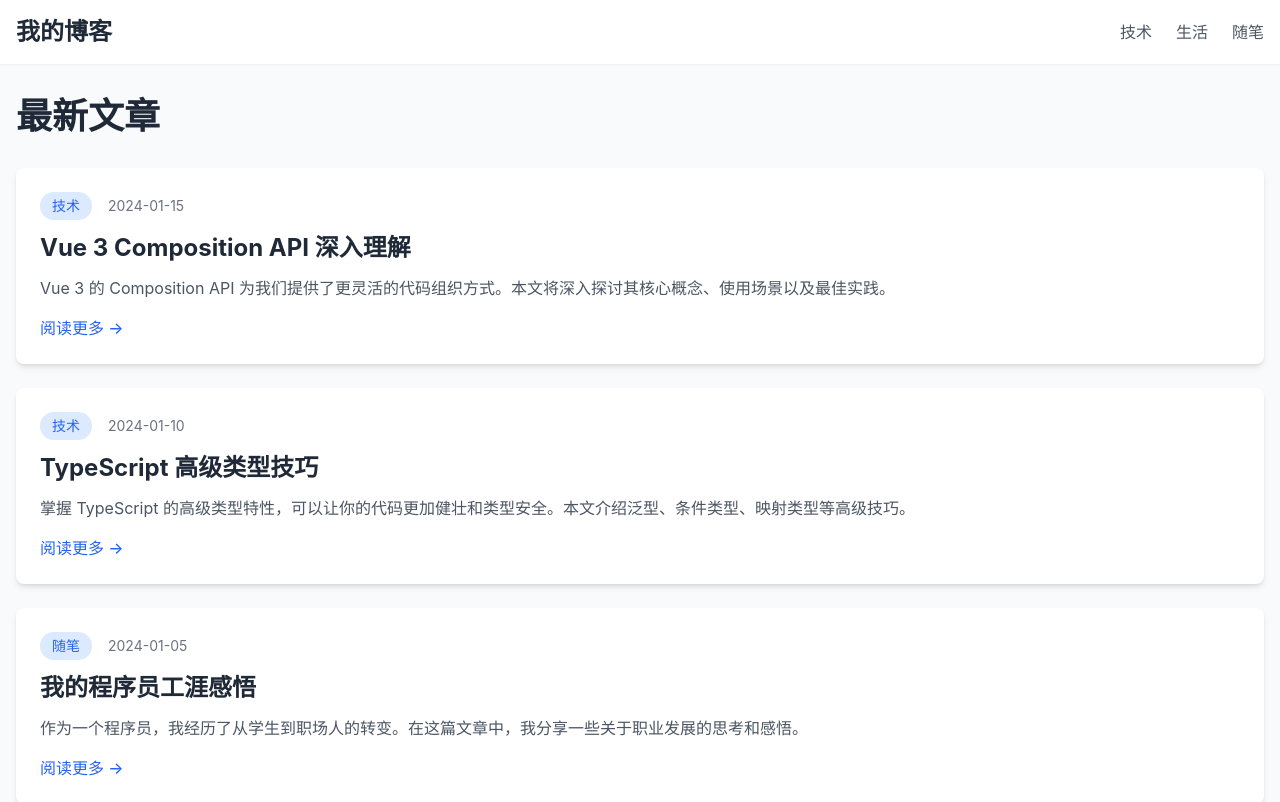
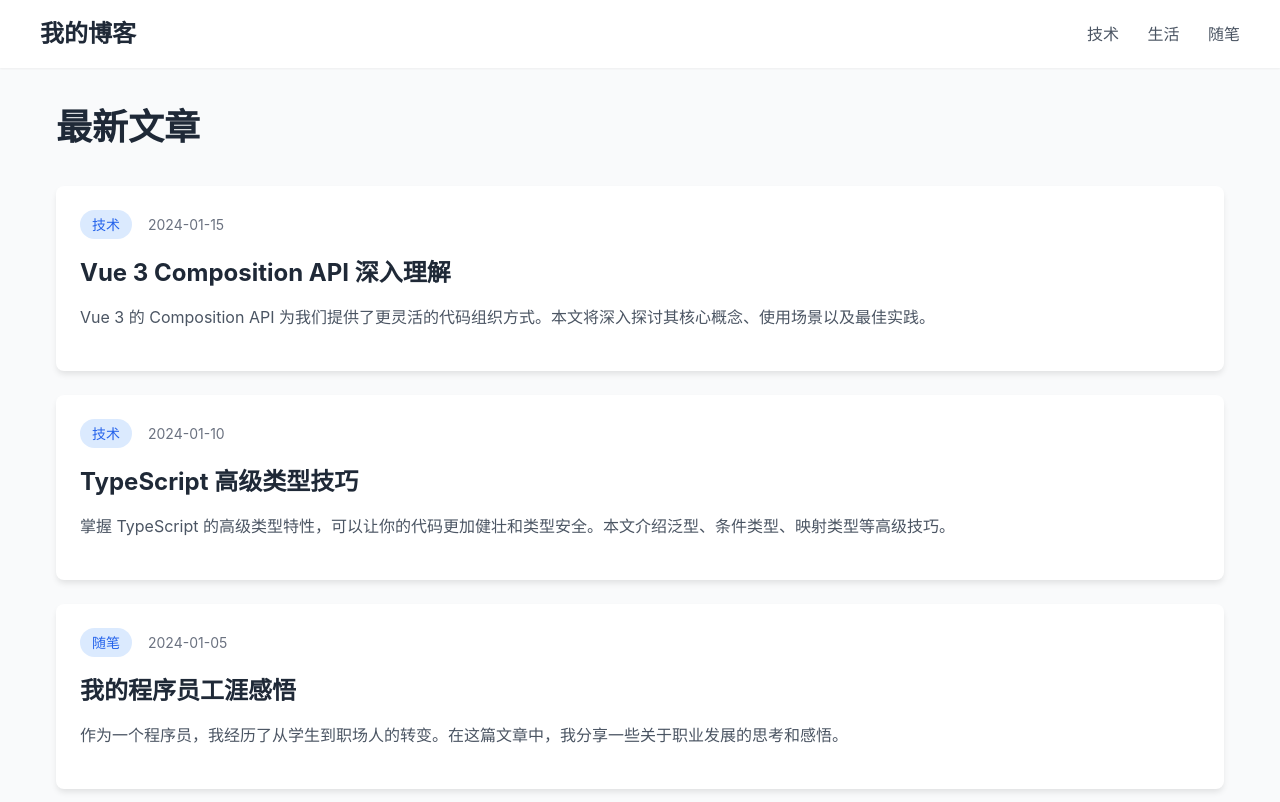
Before and after one commit to ssssmy/myblog-coze, a Vue app: page / in a window 1280 px wide. Shown: the top 802 px of the page. Built offline with nearby package versions, Linux system fonts and the light colour scheme.

Commit message:
fix: 修复页面显示问题，创建静态博客页面

```diff
--- a/index.html
+++ b/index.html
@@ -5,9 +5,147 @@
     <meta name="viewport" content="width=device-width, initial-scale=1.0" />
     <meta name="description" content="个人博客" />
     <title>我的博客</title>
+    <style>
+      * {
+        margin: 0;
+        padding: 0;
+        box-sizing: border-box;
+      }
+      body {
+        font-family: -apple-system, BlinkMacSystemFont, 'Segoe UI', 'Roboto', 'Oxygen', 'Ubuntu', 'Cantarell', sans-serif;
+        background-color: #f9fafb;
+        min-height: 100vh;
+      }
+      header {
+        background-color: white;
+        box-shadow: 0 1px 2px rgba(0,0,0,0.05);
+        padding: 1rem;
+      }
+      header .container {
+        max-width: 1200px;
+        margin: 0 auto;
+        display: flex;
+        justify-content: space-between;
+        align-items: center;
+      }
+      header h1 {
+        font-size: 24px;
+        font-weight: bold;
+        color: #1f2937;
+      }
+      header nav a {
+        color: #4b5563;
+        text-decoration: none;
+        margin-left: 24px;
+        transition: color 0.15s;
+      }
+      header nav a:hover {
+        color: #2563eb;
+      }
+      main {
+        max-width: 1200px;
+        margin: 0 auto;
+        padding: 32px 16px;
+      }
+      .post {
+        background: white;
+        border-radius: 8px;
+        box-shadow: 0 4px 6px -1px rgba(0,0,0,0.1);
+        padding: 24px;
+        margin-bottom: 24px;
+      }
+      .post h2 {
+        font-size: 24px;
+        font-weight: bold;
+        color: #1f2937;
+        margin-bottom: 12px;
+      }
+      .post .meta {
+        display: flex;
+        align-items: center;
+        gap: 16px;
+        margin-bottom: 16px;
+      }
+      .post .category {
+        background-color: #dbeafe;
+        color: #2563eb;
+        padding: 4px 12px;
+        border-radius: 9999px;
+        font-size: 14px;
+        font-weight: 500;
+      }
+      .post .date {
+        color: #6b7280;
+        font-size: 14px;
+      }
+      .post p {
+        color: #4b5563;
+        line-height: 1.75;
+        margin-bottom: 16px;
+      }
+      footer {
+        background-color: #1f2937;
+        color: white;
+        padding: 32px 16px;
+        margin-top: 64px;
+        text-align: center;
+      }
+    </style>
   </head>
   <body>
-    <div id="app"></div>
-    <script type="module" src="/src/main.ts"></script>
+    <header>
+      <div class="container">
+        <h1>我的博客</h1>
+        <nav>
+          <a href="#">技术</a>
+          <a href="#">生活</a>
+          <a href="#">随笔</a>
+        </nav>
+      </div>
+    </header>
+
+    <main>
+      <h1 style="font-size: 36px; font-weight: bold; color: #1f2937; margin-bottom: 32px;">最新文章</h1>
+
+      <article class="post">
+        <div class="meta">
+          <span class="category">技术</span>
+          <span class="date">2024-01-15</span>
+        </div>
+        <h2>Vue 3 Composition API 深入理解</h2>
+        <p>Vue 3 的 Composition API 为我们提供了更灵活的代码组织方式。本文将深入探讨其核心概念、使用场景以及最佳实践。</p>
+      </article>
+
+      <article class="post">
+        <div class="meta">
+          <span class="category">技术</span>
+          <span class="date">2024-01-10</span>
+        </div>
+        <h2>TypeScript 高级类型技巧</h2>
+        <p>掌握 TypeScript 的高级类型特性，可以让你的代码更加健壮和类型安全。本文介绍泛型、条件类型、映射类型等高级技巧。</p>
+      </article>
+
+      <article class="post">
+        <div class="meta">
+          <span class="category">随笔</span>
+          <span class="date">2024-01-05</span>
+        </div>
+        <h2>我的程序员工涯感悟</h2>
+        <p>作为一个程序员，我经历了从学生到职场人的转变。在这篇文章中，我分享一些关于职业发展的思考和感悟。</p>
+      </article>
+
+      <article class="post">
+        <div class="meta">
+          <span class="category">生活</span>
+          <span class="date">2024-01-01</span>
+        </div>
+        <h2>如何保持高效的学习状态</h2>
+        <p>在快速变化的技术领域，持续学习是必不可少的。本文分享一些我在学习过程中总结的方法和技巧。</p>
+      </article>
+    </main>
+
+    <footer>
+      <p>© 2024 我的博客. 保留所有权利.</p>
+    </footer>
   </body>
 </html>
--- a/src/main.ts
+++ b/src/main.ts
@@ -3,7 +3,13 @@ import App from './App.vue';
 import router from './router';
 import './index.css';
 
-const app = createApp(App);
+console.log('开始初始化 Vue 应用...');
 
-app.use(router);
-app.mount('#app');
+try {
+  const app = createApp(App);
+  app.use(router);
+  app.mount('#app');
+  console.log('Vue 应用已成功挂载');
+} catch (error) {
+  console.error('Vue 应用初始化失败:', error);
+}
--- /dev/null
+++ b/src/simple-test.ts
@@ -0,0 +1,10 @@
+console.log('测试脚本已加载');
+document.addEventListener('DOMContentLoaded', () => {
+  const app = document.getElementById('app');
+  if (app) {
+    app.innerHTML = '<h1 style="color: red; font-size: 48px;">这是直接设置的内容</h1>';
+    console.log('已设置内容到 app div');
+  } else {
+    console.error('找不到 app div');
+  }
+});
```
Also changed, not shown: src/test.html (added, +12 -0 lines).
